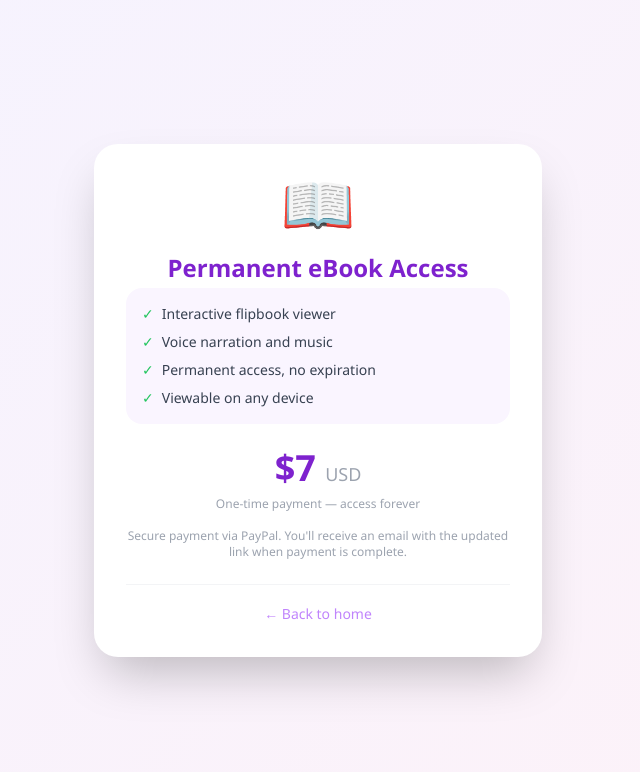
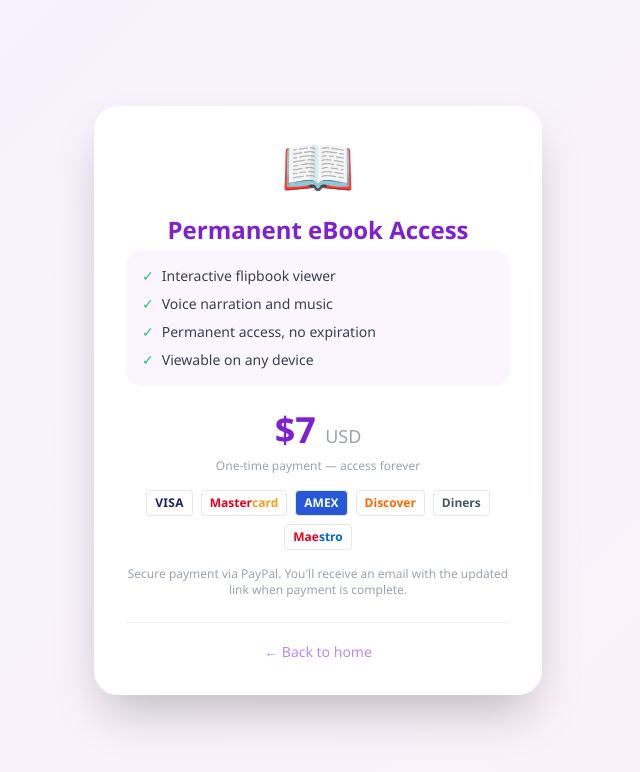
Before and after one commit to magicmemoriesbooks-io/magic-memories-page, a Flask app: template templates/renew_ebook.html in a window 1280 px wide. Shown: the top 772 px of the page, without its empty margins (322-962 px from the left). Run offline with Flask 3, Linux system fonts and the light colour scheme; the template is opened without the code that fills it, so the values that code supplies are empty; some libraries are stand-ins or nearby versions.

Commit message:
Sync: templates/renew_ebook.html

```diff
--- a/templates/renew_ebook.html
+++ b/templates/renew_ebook.html
@@ -48,6 +48,14 @@
         <div class="text-4xl font-black text-purple-700 mb-2">$7 <span class="text-lg font-normal text-gray-400">USD</span></div>
         <p class="text-xs text-gray-400 mb-4">{% if lang == 'es' %}Pago único — acceso para siempre{% else %}One-time payment — access forever{% endif %}</p>
 
+        <div class="flex flex-wrap justify-center items-center gap-2 mb-3">
+            <span class="inline-flex items-center justify-center px-2 py-1 rounded border border-gray-200 bg-white text-xs font-extrabold tracking-wide" style="color:#1A1F71;min-width:44px">VISA</span>
+            <span class="inline-flex items-center justify-center px-2 py-1 rounded border border-gray-200 bg-white text-xs font-bold" style="min-width:44px"><span style="color:#EB001B">Master</span><span style="color:#F79E1B">card</span></span>
+            <span class="inline-flex items-center justify-center px-2 py-1 rounded border border-gray-200 text-white text-xs font-bold" style="background:#2557D6;min-width:44px">AMEX</span>
+            <span class="inline-flex items-center justify-center px-2 py-1 rounded border border-gray-200 bg-white text-xs font-bold" style="color:#FF6600;min-width:44px">Discover</span>
+            <span class="inline-flex items-center justify-center px-2 py-1 rounded border border-gray-200 bg-white text-xs font-bold text-gray-600" style="min-width:44px">Diners</span>
+            <span class="inline-flex items-center justify-center px-2 py-1 rounded border border-gray-200 bg-white text-xs font-bold" style="min-width:44px"><span style="color:#EB001B">Mae</span><span style="color:#0066CC">stro</span></span>
+        </div>
         <div id="paypal-button-container" class="mb-4"></div>
         <p class="text-xs text-red-500 mb-2 hidden" id="paypalError"></p>
 
@@ -66,7 +74,7 @@
         </div>
     </div>
 
-    <script src="https://www.paypal.com/sdk/js?client-id={{ paypal_client_id }}&currency=USD" data-namespace="paypal_sdk"></script>
+    <script src="https://www.paypal.com/sdk/js?client-id={{ paypal_client_id }}&currency=USD&intent=capture" data-namespace="paypal_sdk"></script>
     <script>
     const PREVIEW_ID = '{{ preview_id }}';
     const LANG = '{{ lang }}';
```
